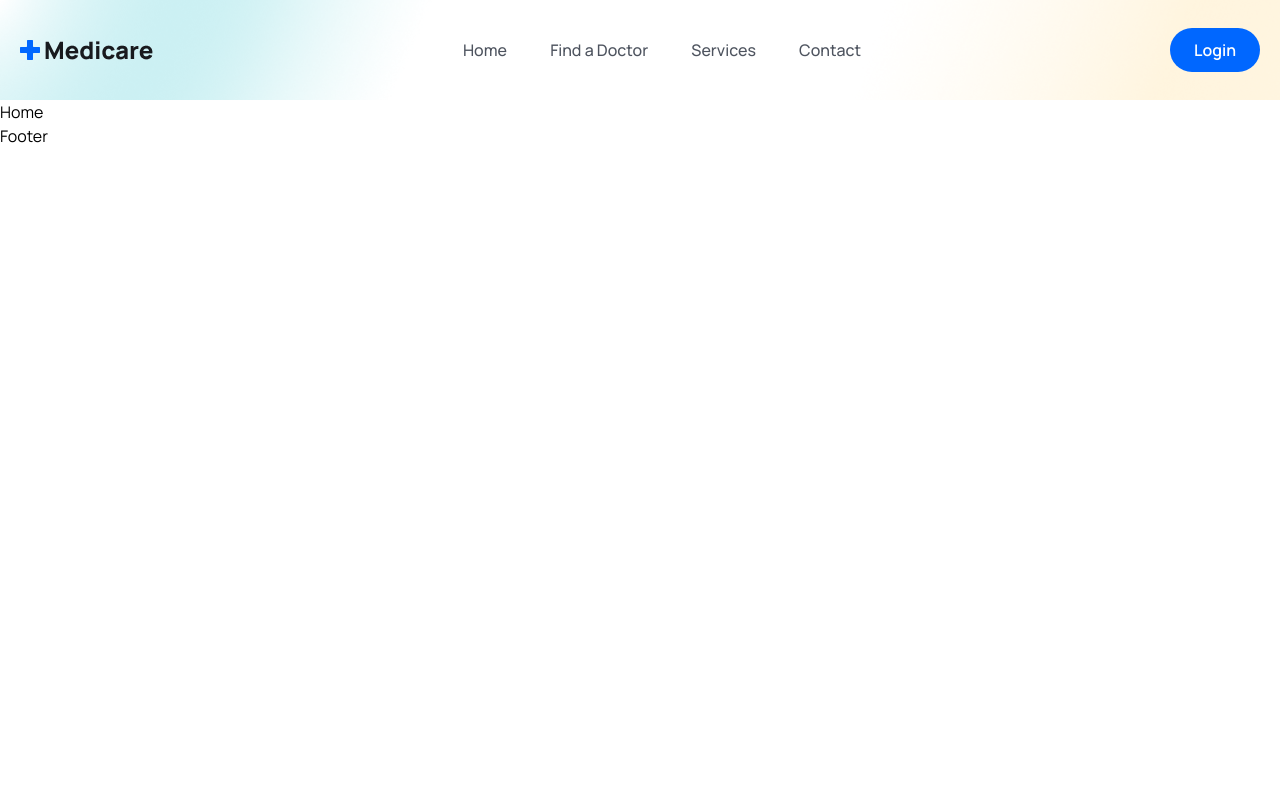
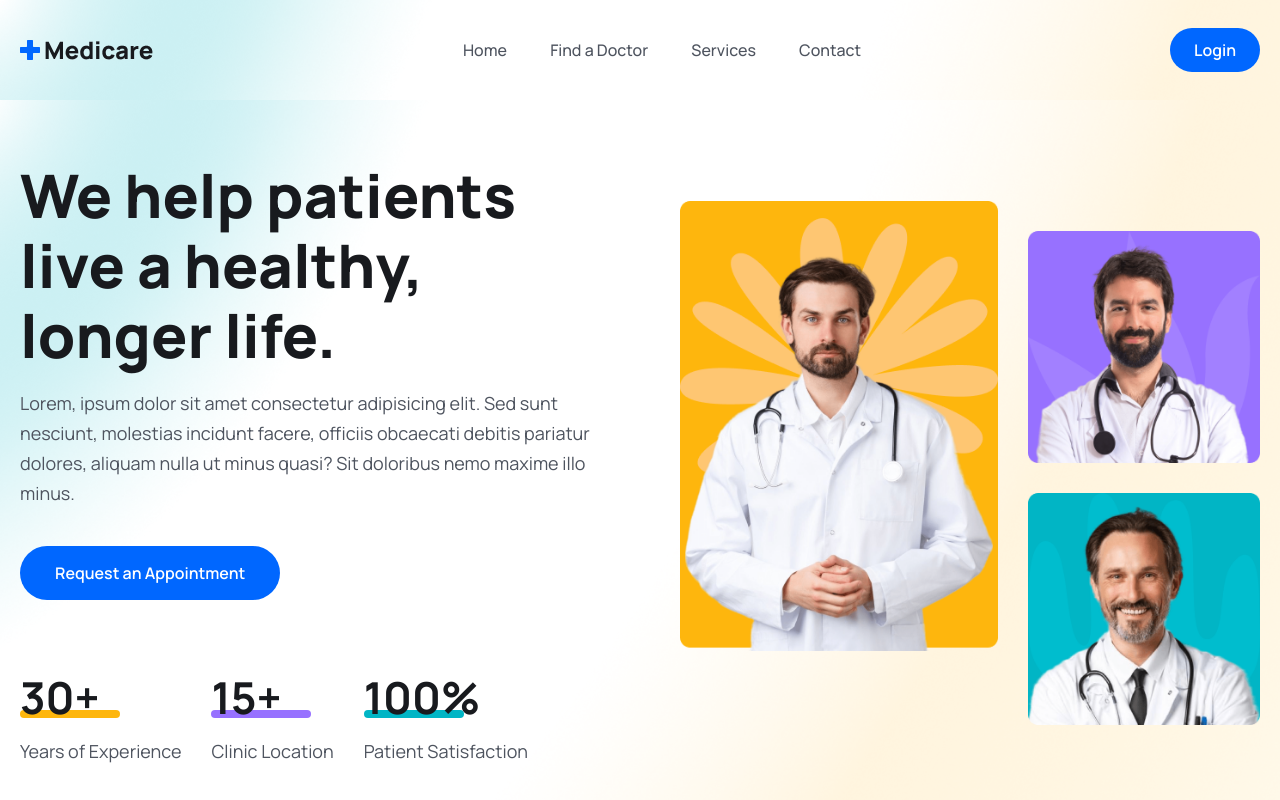
Before and after one commit to Goat95/medicare, a React (Vite) app in the folder frontend/: page / in a window 1280 px wide. Shown: the top 800 px of the page. Built offline with nearby package versions, Linux system fonts and the light colour scheme; the HTML template or start-up script is replaced by a standard one.

Commit message:
feat: implement hero section

```diff
--- a/frontend/src/index.css
+++ b/frontend/src/index.css
@@ -28,6 +28,10 @@
   .header {
     @apply bg-[url("./assets/images/mask.png")] bg-no-repeat bg-center bg-cover w-full h-[100px] leading-[100px];
   }
+
+  .hero__section {
+    @apply bg-[url("./assets/images/hero-bg.png")] bg-no-repeat bg-center bg-cover;
+  }
 }
 
 @media only screen and (max-width: 1024px) {
--- a/frontend/src/pages/Home.jsx
+++ b/frontend/src/pages/Home.jsx
@@ -1,5 +1,84 @@
+import heroImg01 from "../assets/images/hero-img01.png";
+import heroImg02 from "../assets/images/hero-img02.png";
+import heroImg03 from "../assets/images/hero-img03.png";
+
 const Home = () => {
-  return <div>Home</div>;
+  return (
+    <>
+      {/* hero section */}
+      <section className="hero__section pt-[60px] 2xl:h-[800px]">
+        <div className="container">
+          <div className="flex flex-col lg:flex-row gap-[90px] items-center justify-between">
+            {/* hero content */}
+            <div>
+              <div className="lg:w-[570px]">
+                <h1 className="text-[36px] leading-[46px] text-headingColor font-[800] md:text-[60px] md:leading-[70px]">
+                  We help patients live a healthy, longer life.
+                </h1>
+                <p className="text__para">
+                  Lorem, ipsum dolor sit amet consectetur adipisicing elit. Sed
+                  sunt nesciunt, molestias incidunt facere, officiis obcaecati
+                  debitis pariatur dolores, aliquam nulla ut minus quasi? Sit
+                  doloribus nemo maxime illo minus.
+                </p>
+                <button className="btn">Request an Appointment</button>
+              </div>
+              {/* hero counter */}
+              <div className="mt-[30px] lg:mt-[70px] flex flex-col lg:flex-row lg:items-center gap-5 lg:gap-[30px]">
+                <div>
+                  <h2 className="text-[36px] leading-[56px] lg:text-[44px] lg:leading-[54px] font-[700] text-headingColor">
+                    30+
+                  </h2>
+                  <span className="w-[100px] h-2 bg-yellowColor rounded-full block mt-[-14px]"></span>
+                  <p className="text__para">Years of Experience</p>
+                </div>
+
+                <div>
+                  <h2 className="text-[36px] leading-[56px] lg:text-[44px] lg:leading-[54px] font-[700] text-headingColor">
+                    15+
+                  </h2>
+                  <span className="w-[100px] h-2 bg-purpleColor rounded-full block mt-[-14px]"></span>
+                  <p className="text__para">Clinic Location</p>
+                </div>
+
+                <div>
+                  <h2 className="text-[36px] leading-[56px] lg:text-[44px] lg:leading-[54px] font-[700] text-headingColor">
+                    100%
+                  </h2>
+                  <span className="w-[100px] h-2 bg-irisBlueColor rounded-full block mt-[-14px]"></span>
+                  <p className="text__para">Patient Satisfaction</p>
+                </div>
+              </div>
+            </div>
+            {/* hero content */}
+            <div className="flex gap-[30px] justify-end">
+              <div>
+                <img className="w-full" src={heroImg01} alt="hero image" />
+              </div>
+              <div className="mt-[30px]">
+                <img
+                  src={heroImg02}
+                  alt="hero image"
+                  className="w-full mb-[30px]"
+                />
+                <img src={heroImg03} alt="hero image" className="w-full" />
+              </div>
+            </div>
+          </div>
+        </div>
+      </section>
+      {/* hero section end */}
+      <section>
+        <div className="container">
+          <div className="lg:w-[470px] mx-auto">
+            <h2 className="heading text-center">
+              Providing the best medical services
+            </h2>
+          </div>
+        </div>
+      </section>
+    </>
+  );
 };
 
 export default Home;
```
